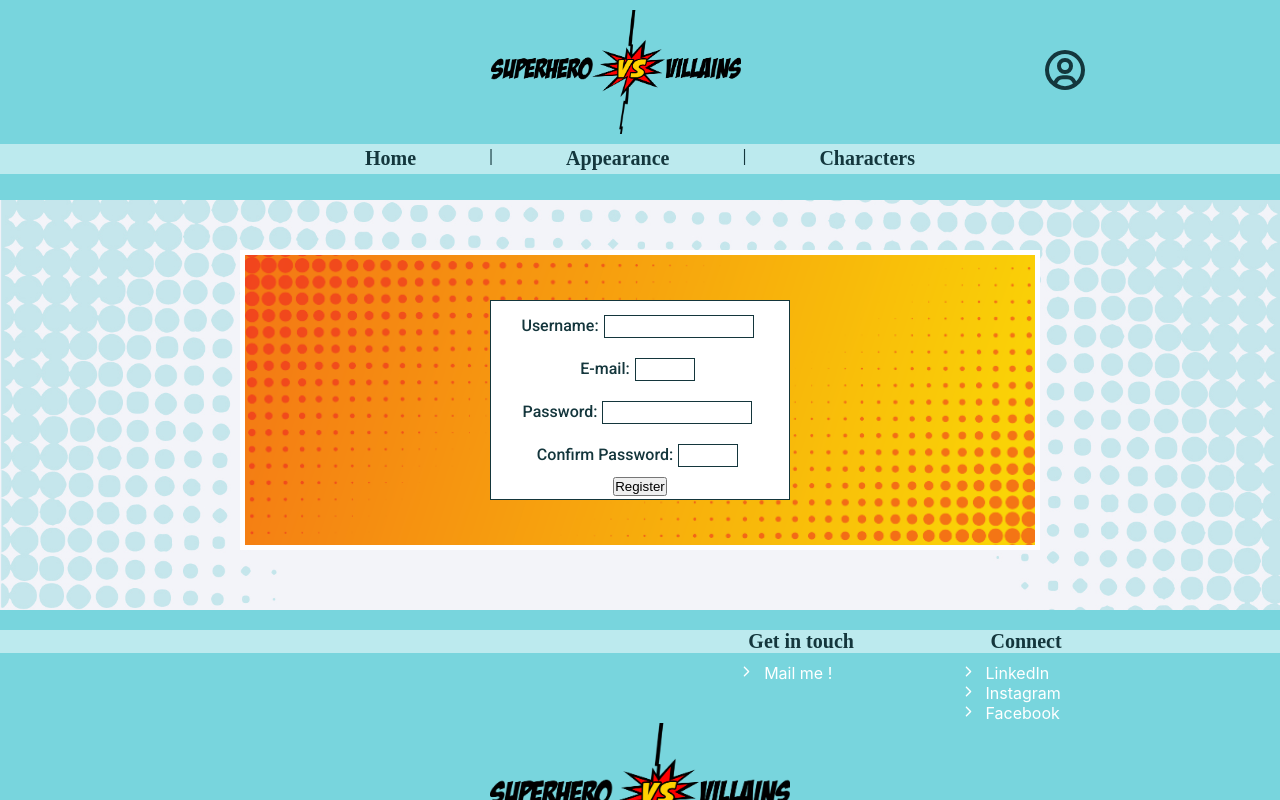
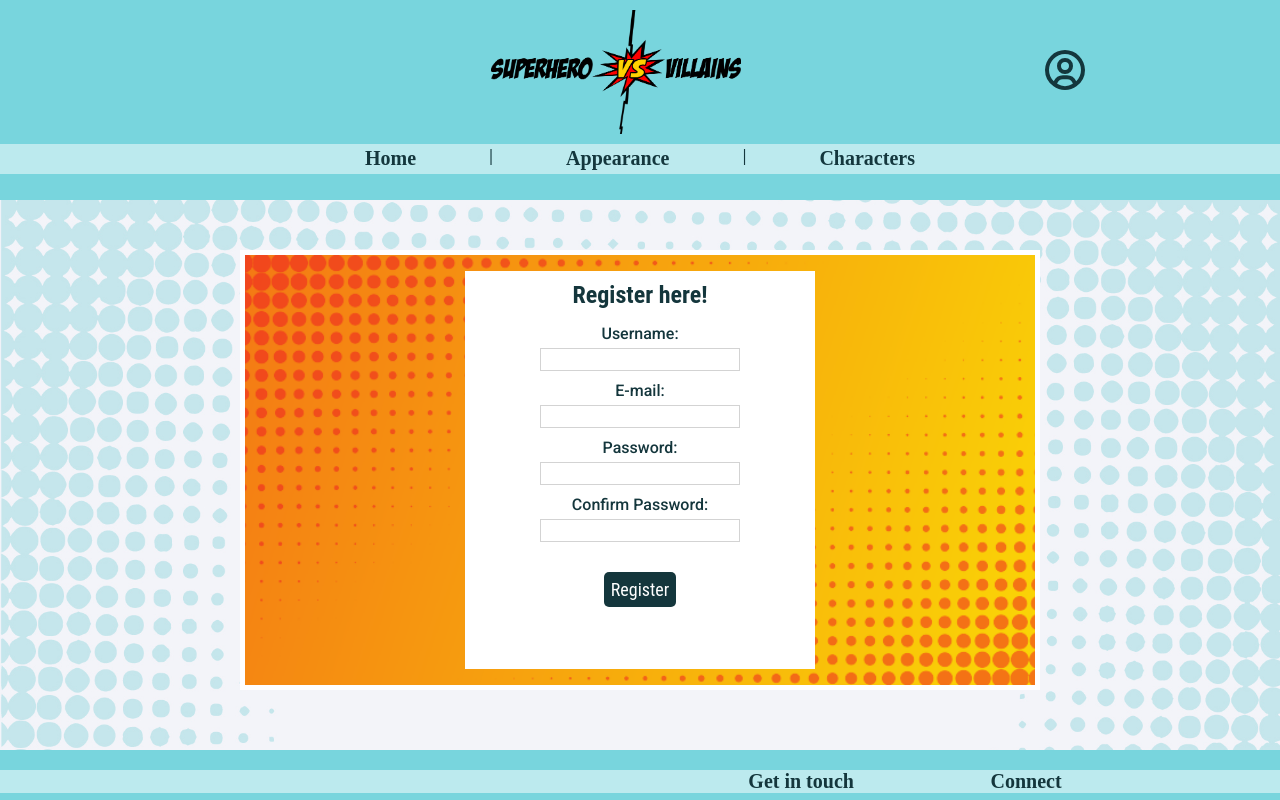
Before and after one commit to DebbyArends/superhero-villains, a React (Create React App) app: page /register in a window 1280 px wide. Shown: the top 800 px of the page. Built offline with nearby package versions, Linux system fonts and the light colour scheme; a web font is replaced by a local one.

Commit message:
register en inlogpagina aanpassingen en styling

```diff
--- a/public/index.html
+++ b/public/index.html
@@ -2,42 +2,19 @@
 <html lang="en">
   <head>
     <meta charset="utf-8" />
-    <link rel="icon" href="%PUBLIC_URL%/favicon.ico" />
+    <link rel="icon" href="%PUBLIC_URL%/superhero-vs-villains.png" />
     <meta name="viewport" content="width=device-width, initial-scale=1" />
     <meta name="theme-color" content="#000000" />
     <meta
       name="description"
       content="Web site created using create-react-app"
     />
-    <link rel="apple-touch-icon" href="%PUBLIC_URL%/logo192.png" />
-    <!--
-      manifest.json provides metadata used when your web app is installed on a
-      user's mobile device or desktop. See https://developers.google.com/web/fundamentals/web-app-manifest/
-    -->
+    <link rel="apple-touch-icon" href="%PUBLIC_URL%/superhero-vs-villains.png" />
     <link rel="manifest" href="%PUBLIC_URL%/manifest.json" />
-    <!--
-      Notice the use of %PUBLIC_URL% in the tags above.
-      It will be replaced with the URL of the `public` folder during the build.
-      Only files inside the `public` folder can be referenced from the HTML.
-
-      Unlike "/favicon.ico" or "favicon.ico", "%PUBLIC_URL%/favicon.ico" will
-      work correctly both with client-side routing and a non-root public URL.
-      Learn how to configure a non-root public URL by running `npm run build`.
-    -->
-    <title>Superhero vs villain</title>
+    <title>Superhero vs villains</title>
   </head>
   <body>
     <noscript>You need to enable JavaScript to run this app.</noscript>
     <div id="root"></div>
-    <!--
-      This HTML file is a template.
-      If you open it directly in the browser, you will see an empty page.
-
-      You can add webfonts, meta tags, or analytics to this file.
-      The build step will place the bundled scripts into the <body> tag.
-
-      To begin the development, run `npm start` or `yarn start`.
-      To create a production bundle, use `npm run build` or `yarn build`.
-    -->
   </body>
 </html>
--- a/src/Pages/Login/Login.css
+++ b/src/Pages/Login/Login.css
@@ -1,13 +1,16 @@
 .input-label {
+    display: flex;
+    flex-direction: column;
+    align-items: center;
     font-family:Roboto, cursive;
     font-weight: 500;
-    margin: 10px;
+    margin: 5px;
 }
-.outer-container-user {
+.outer-container-login {
     display: flex;
     justify-content: center;
 }
-.inner-container-user {
+.inner-container-login {
     display: flex;
     justify-content: center;
     align-items: center;
@@ -15,33 +18,31 @@
     background-position: center;
     background-size: cover;
     width: 800px;
-    height: 300px;
+    height: 350px;
     margin-top: 50px;
     border: 5px solid #ffffff;
 }
 .input-fields {
     display: flex;
-    border: 1px solid #14363C;
     flex-direction: column;
     width: 300px;
-    height: 200px;
-    justify-content: center;
+    height: 250px;
+    justify-content: flex-start;
     align-items: center;
     background-color: #ffffff;
 }
 #details-username {
-    width: 150px;
-    border: 1px solid #14363C;
+    width: 200px;
+    border: 1px solid lightgrey;
+    margin-top: 5px;
 }
 
 #details-password {
-    width: 150px;
-    border: 1px solid #14363C;
+    width: 200px;
+    border: 1px solid lightgrey;
+    margin-top: 5px;
 }
 
-.error {
- margin: 5px 0 0 90px;
-}
 
 .button-user {
     background-color: #14363C;
--- a/src/Pages/Login/Login.js
+++ b/src/Pages/Login/Login.js
@@ -17,10 +17,13 @@ function LoginPage() {
     }
 
     return (
-        <div className="outer-container-user">
-            <div className="inner-container-user">
+        <div className="outer-container-login">
+            <div className="inner-container-login">
                     <form onSubmit={handleSubmit(onFormLogin)}>
-                        <fieldset className="input-fields">
+                        <div className="user-container">
+                            <h2 className="user-title">Login</h2>
+                        </div>
+                        <div className="input-fields">
                             <label htmlFor="details-username"
                                    className="input-label">
                                 Username:
@@ -53,7 +56,7 @@ function LoginPage() {
                                 type="submit">
                                 Login
                             </button>
-                        </fieldset>
+                        </div>
                     </form>
             </div>
         </div>
--- a/src/Pages/Register/Register.css
+++ b/src/Pages/Register/Register.css
@@ -0,0 +1,63 @@
+.input-fields-register {
+    display: flex;
+    justify-content: flex-start;
+    align-items: center;
+    /*border: 1px solid #14363C;*/
+    flex-direction: column;
+    width: 350px;
+    height: 350px;
+    background-color: #ffffff;
+}
+.outer-container-register {
+    display: flex;
+    justify-content: center;
+}
+.inner-container-register {
+    display: flex;
+    justify-content: center;
+    align-items: center;
+    background-image: url("../../assets/banner_2_powerstats.png");
+    background-position: center;
+    background-size: cover;
+    width: 800px;
+    height: 440px;
+    margin-top: 50px;
+    border: 5px solid #ffffff;
+}
+
+#details-email {
+    width: 200px;
+    border: 1px solid lightgrey;
+    margin-top: 5px;
+}
+#details-confirmPassword {
+    width: 200px;
+    border: 1px solid lightgrey;
+    margin-top: 5px;
+}
+
+.input-column {
+    display: flex;
+    flex-direction: column;
+}
+
+.user-container{
+    display: flex;
+    justify-content: center;
+    width: 100%;
+    background-color: #ffffff;
+}
+.user-title {
+    font-family: "Roboto Condensed",cursive;
+    font-size: 24px;
+}
+
+p.error {
+    font-family: "Roboto Condensed",cursive;
+    font-size: 12px;
+    margin-top: 2px;
+    color: red;
+}
+.button-container-user {
+    margin-top: 10px;
+}
--- a/src/Pages/Register/Register.js
+++ b/src/Pages/Register/Register.js
@@ -24,10 +24,14 @@ function Register() {
 
     return (
 
-        <div className="outer-container-user">
-            <div className="inner-container-user">
+        <div className="outer-container-register">
+            <div className="inner-container-register">
                     <form onSubmit={handleSubmit(onFormRegister)}>
-                        <div className="input-fields">
+                        <div className="user-container">
+                            <h2 className="user-title">Register here!</h2>
+                        </div>
+                        <div className="input-fields-register">
+                            <div className="input-column">
                                 <label htmlFor="details-username"
                                        className="input-label">
                                     Username:
@@ -49,6 +53,7 @@ function Register() {
                                     />
                                     {errors.username && <p className="error">{errors.username.message}</p>}
                                 </label>
+                            </div>
                             <label htmlFor="details-email"
                                    className="input-label">
                                 E-mail:
@@ -104,15 +109,16 @@ function Register() {
                                             validate:(value) => value === password || "The password do not match",
                                         })}
                                     />
-
                                 {errors.confirmPassword && <p className="error">{errors.confirmPassword.message}</p>}
                             </label>
+                            <div className="button-container-user">
                                 <button
-                                className="submit-button"
+                                    className="button-user"
                                     type="submit"
                                 >
                                     Register
                                 </button>
+                            </div>
                         </div>
                     </form>
             </div>
```
Also changed, not shown: public/superhero-vs-villains.png (added). Lines whose indentation alone changed are shown as unchanged.
